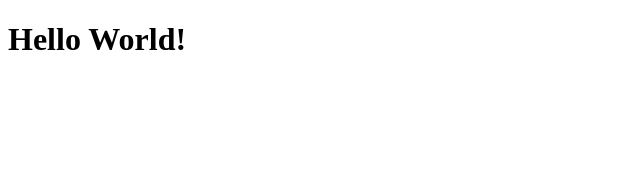
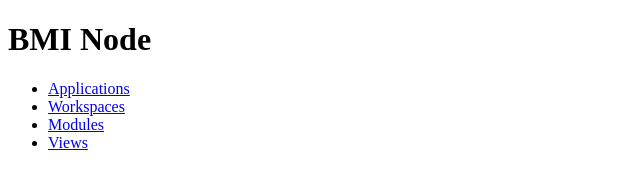
Before and after one commit to pcallen1015/dashboards-api, a website: page views/index.html in a window 1280 px wide. Shown: the whole page, without its empty margins (0-640 px from the left). Drawn offline with Linux system fonts and the light colour scheme.

Commit message:
Added example routes

```diff
--- a/app.js
+++ b/app.js
@@ -37,7 +37,7 @@ require('./routes/modules.routes')(app);
 require('./routes/views.routes')(app);
 
 app.use((req, res, next) => {
-    console.log(`Time: ${Date.now().toString()}`);
+    console.log(`Server Time: ${new Date().toISOString()}`);
 });
 
 app.listen(config.port, () => {
--- a/views/index.html
+++ b/views/index.html
@@ -2,6 +2,21 @@
 <html>
     <head></head>
     <body>
-        <h1>Hello World!</h1>
+        <h1>BMI Node</h1>
+
+        <ul>
+            <li>
+                <a href="/applications">Applications</a>
+            </li>
+            <li>
+                <a href="/workspaces">Workspaces</a>
+            </li>
+            <li>
+                <a href="/modules">Modules</a>
+            </li>
+            <li>
+                <a href="/views">Views</a>
+            </li>
+        </ul>
     </body>
 </html>
```
